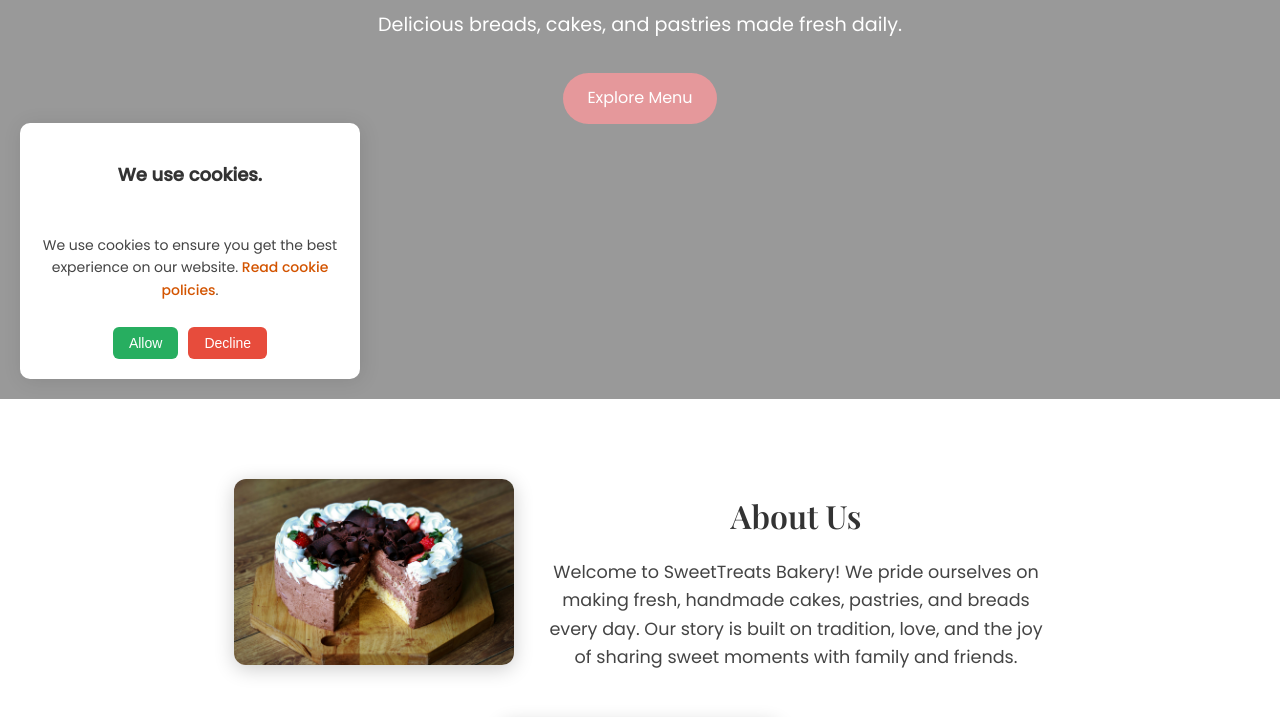
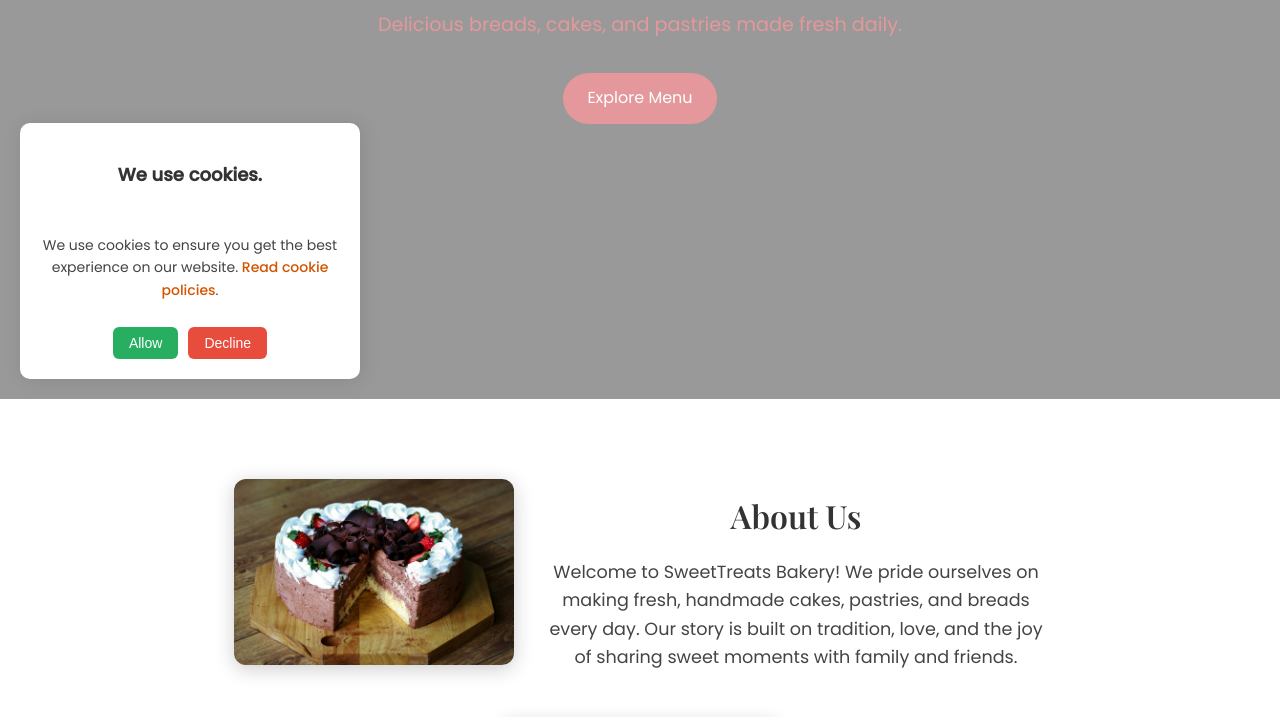
Before and after one commit to AkshayBasti123/BakeryPortfolio, a plain HTML site: page index.html in a window 1280 px wide. Shown: the part 401-1118 px from the top of the page. Drawn offline with nearby package versions, Linux system fonts and the light colour scheme.

Commit message:
Update style.css

```diff
--- a/style.css
+++ b/style.css
@@ -51,7 +51,7 @@ body {
   justify-content: center;
   align-items: center;
   text-align: center;
-  color: white;
+  color: #E5989B;
   position: relative;
 }
 
```
